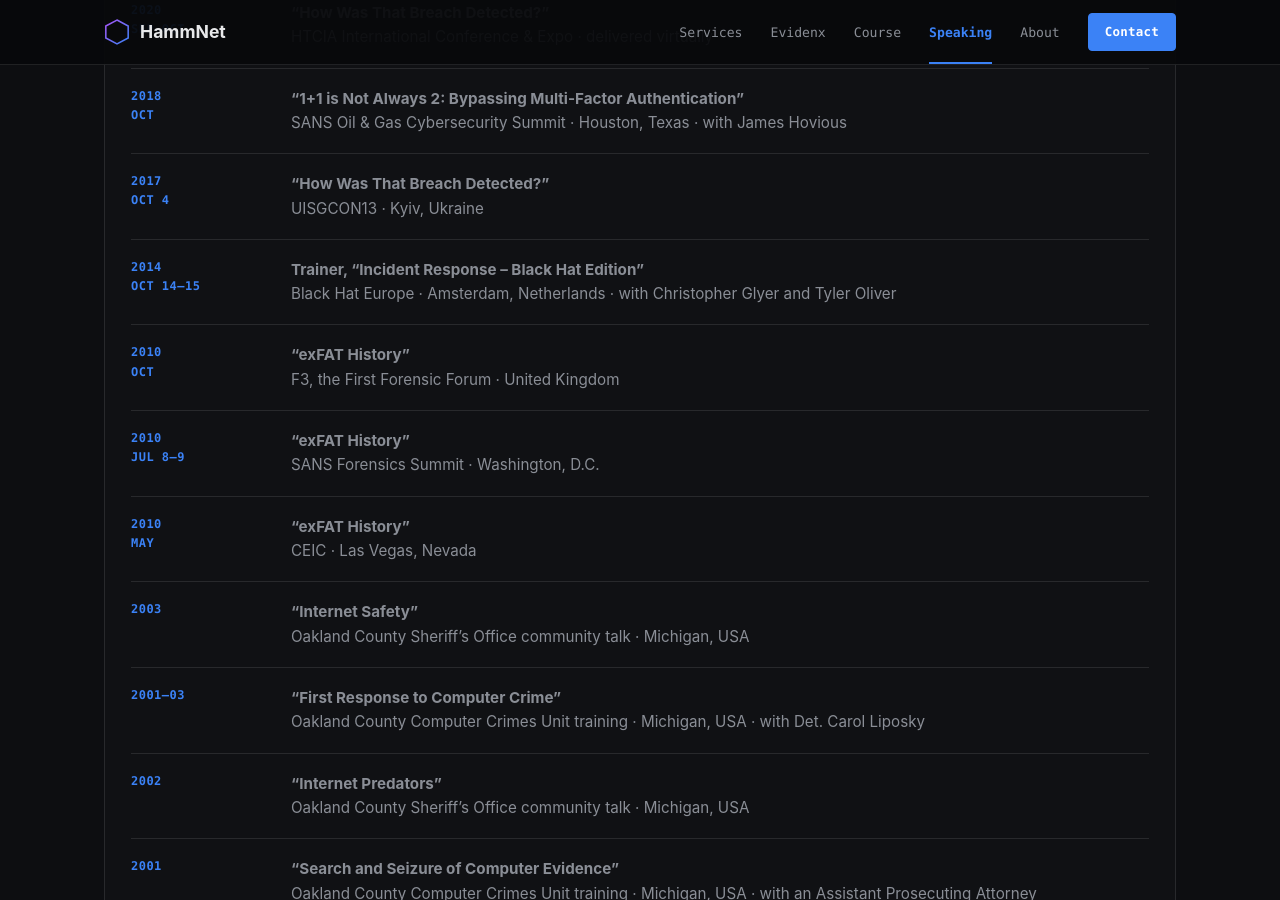
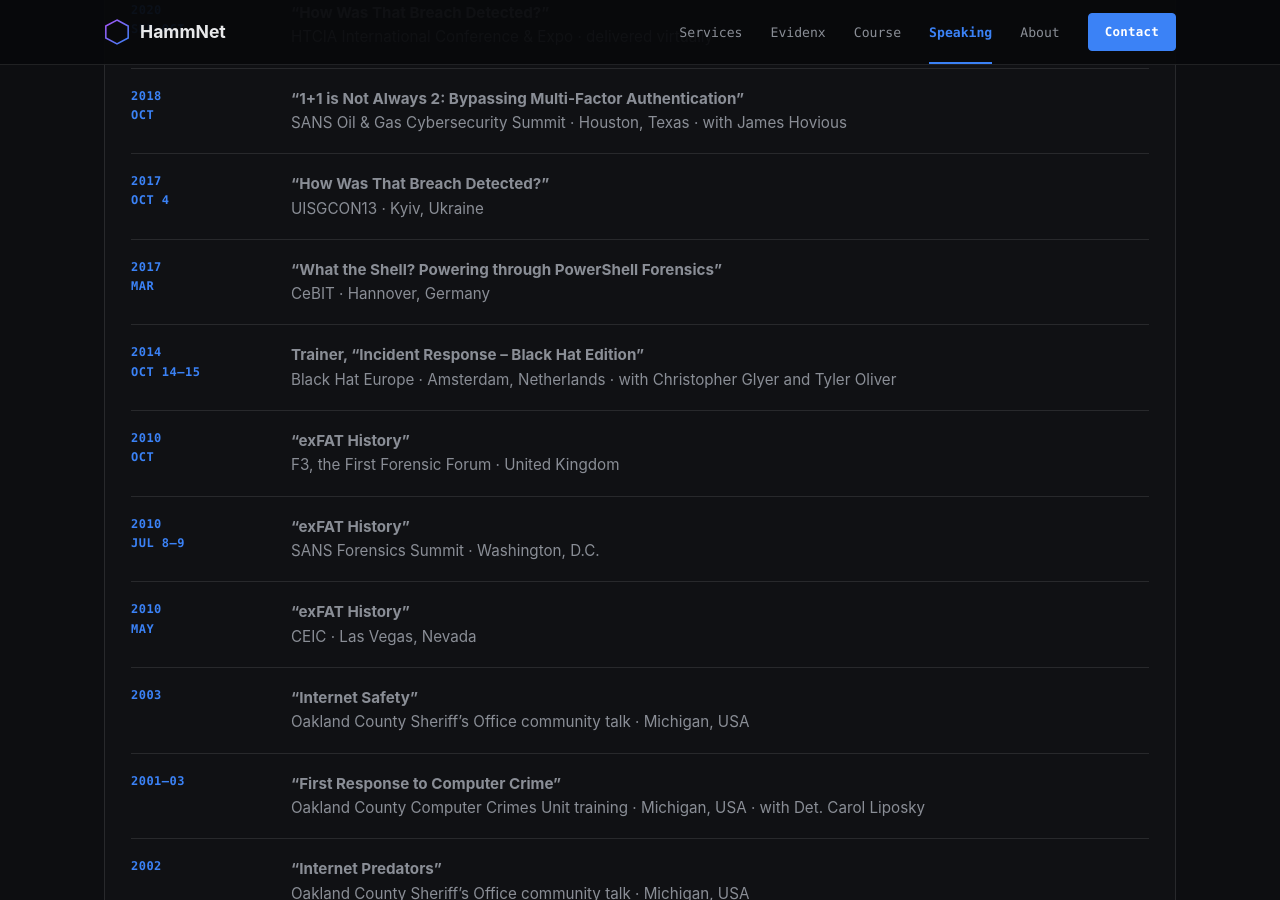
Before and after one commit to hammjd/hammjd.github.io, a Jekyll site: the page built from speaking.html, in a window 1280 px wide and 900 px high, scrolled down 2285 px. Built offline with Jekyll 4.4.1, drawn with Linux system fonts in a browser that asks for light colours.

Commit message:
Confirm CeBIT 2017 as the venue for the PowerShell forensics talk
Jeff confirmed: Hannover, March 2017. File metadata (modified Mar 21,
2017) lines up with CeBIT 2017's actual dates.

Co-Authored-By: Claude Sonnet 5 <noreply@anthropic.com>

```diff
--- a/speaking.html
+++ b/speaking.html
@@ -144,6 +144,13 @@ description: >-
           </dd>
         </div>
         <div class="cred-row">
+          <dt>2017<br>Mar</dt>
+          <dd>
+            <strong>&ldquo;What the Shell? Powering through PowerShell Forensics&rdquo;</strong><br>
+            CeBIT &middot; Hannover, Germany
+          </dd>
+        </div>
+        <div class="cred-row">
           <dt>2014<br>Oct 14&ndash;15</dt>
           <dd>
             <strong>Trainer, &ldquo;Incident Response &ndash; Black Hat Edition&rdquo;</strong><br>
```
